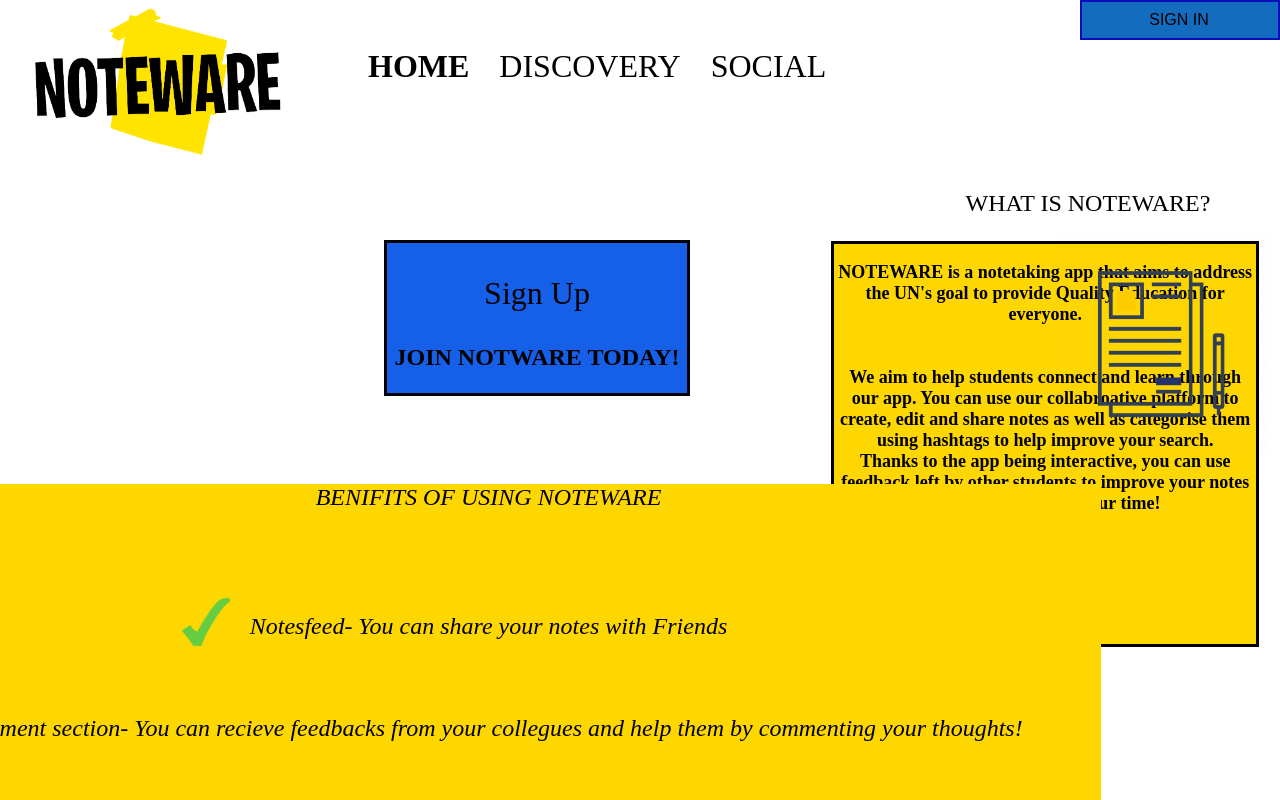
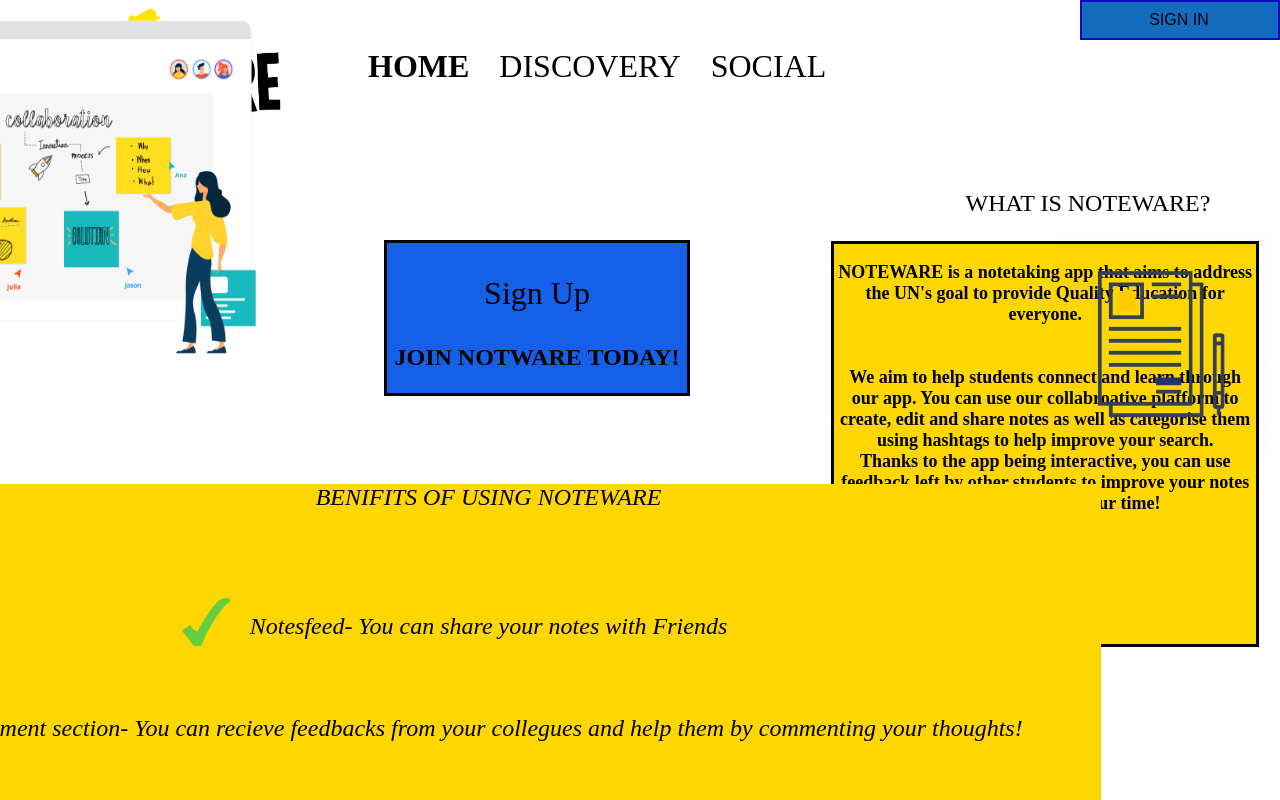
Before and after one commit to sadmoonys/CS2001p_retake_Marta_Ignatowicz, a React (Create React App) app in the folder front/: page / in a window 1280 px wide. Shown: the top 800 px of the page. Built offline with nearby package versions, Linux system fonts and the light colour scheme.

Commit message:
sharenotes image

```diff
--- a/front/src/LandingPage/Body/Body.jsx
+++ b/front/src/LandingPage/Body/Body.jsx
@@ -3,6 +3,7 @@ import './style.css'
 import Screens from "/Users/mirna/Documents/GitHub/cs2001-2020_21-group15/front/src/Images/screens.png"
 import Check from"/Users/mirna/Documents/GitHub/cs2001-2020_21-group15/front/src/Images/check.png"
 import paper from"/Users/mirna/Documents/GitHub/cs2001-2020_21-group15/front/src/Images/paper.png"
+import notes from"/Users/mirna/Documents/GitHub/cs2001-2020_21-group15/front/src/Images/sharenotes.png"
 
 class Body extends Component {
     render() {
@@ -35,6 +36,7 @@ class Body extends Component {
                         <img id="greenCheck2" src={Check} alt=""/>
                         <img id="greenCheck3" src={Check} alt=""/>
                         <img id="paper" src={paper} alt=""/>
+                        <img id="notes" src={notes} alt=""/>
 
                    </div>
 
--- a/front/src/LandingPage/Body/style.css
+++ b/front/src/LandingPage/Body/style.css
@@ -110,3 +110,12 @@ font-style: italic;
     right: 10px;
 
 }
+#notes{
+    position: absolute;
+    height: 360px ;
+    width: 470px;
+    margin-top: -940px;
+    margin-right: -10px;
+    right: 10px;
+
+}
```
Also changed, not shown: front/src/Images/sharenotes.png (added), 1 other file (tests, documents, lock files or other folders).
